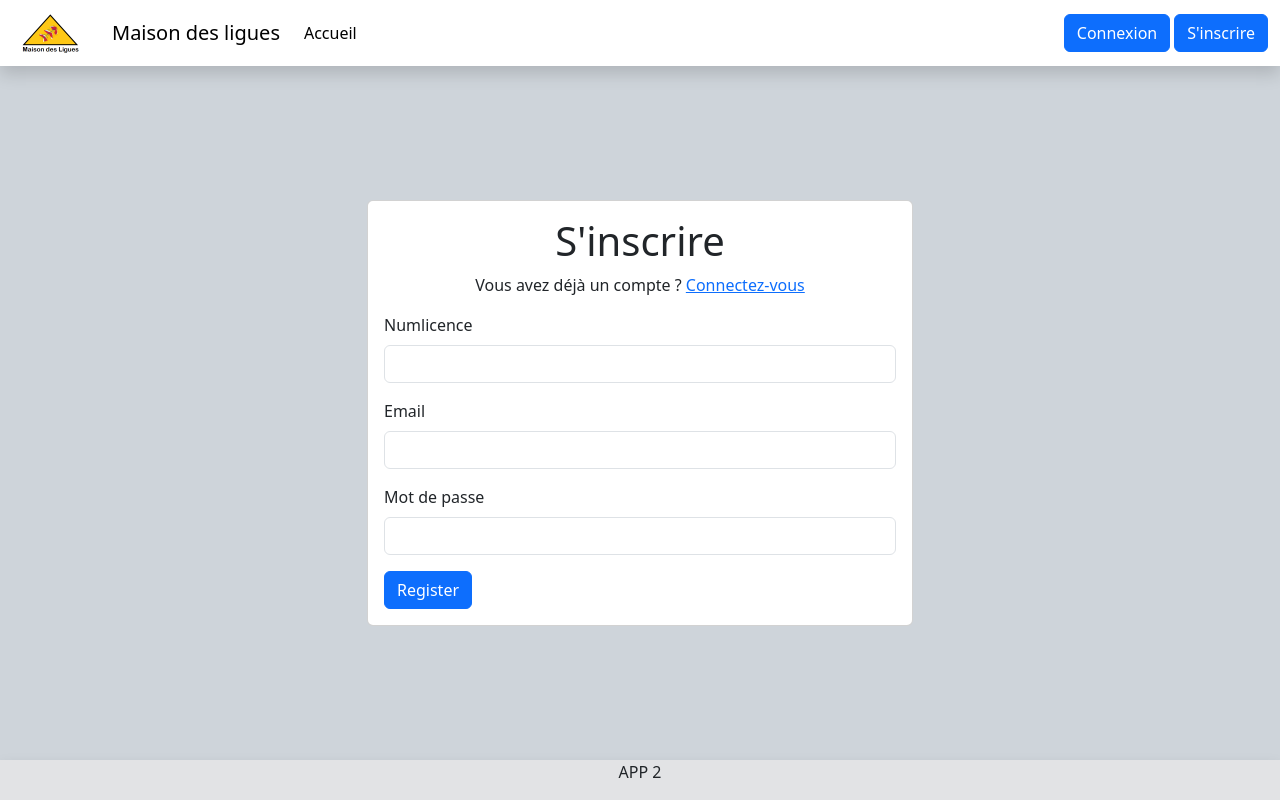
After one commit to MDL-2023-2024/client, a Symfony app: template templates/connexion/register.html.twig in a window 1280 px wide. The commit adds this page. Run offline with Twig, Linux system fonts and the light colour scheme; the template is opened without the code that fills it, so the values that code supplies are empty; form fields are guessed from the names that the template uses; some libraries are stand-ins or nearby versions.

Commit message:
🔧Interface d'enregistrement

```diff
--- /dev/null
+++ b/templates/connexion/base.html.twig
@@ -0,0 +1,16 @@
+{% extends 'base.html.twig' %}
+
+{% block body %}
+
+	<div class="container flex-grow-1">
+		<div class="row justify-content-center align-items-center h-100">
+			<div class="col-md-6">
+				<div class="card">
+					<div class="card-body">
+						{% block form %}{% endblock %}
+					</div>
+				</div>
+			</div>
+		</div>
+	</div>
+{% endblock %}
--- a/templates/connexion/index.html.twig
+++ b/templates/connexion/index.html.twig
@@ -17,7 +17,7 @@
 						<form method="post">
 							<input type="hidden" name="_csrf_token" value="{{ csrf_token('authenticate') }}">
 							<div class="mb-3">
-								<label for="username" class="form-label">Nom d'utilisateur</label>
+								<label for="username" class="form-label">E-mail</label>
 								<input type="email" value="{{ last_username }}" class="form-control" id="username" name="_username" autocomplete="email" required autofocus>
 							</div>
 							<div class="mb-3">
--- /dev/null
+++ b/templates/connexion/register.html.twig
@@ -0,0 +1,29 @@
+{% extends "connexion/base.html.twig" %}
+
+{% block title %}Register{% endblock %}
+
+{% block form %}
+    <h1 class="card-title text-center">S'inscrire</h1>
+    <p class="text-center">Vous avez déjà un compte ? <a href="{{ path('app_login') }}">Connectez-vous</a></p>
+    {% for flash_error in app.flashes('verify_email_error') %}
+        <div class="alert alert-danger" role="alert">{{ flash_error }}</div>
+    {% endfor %}
+    {{ form_errors(registrationForm) }}
+
+    {{ form_start(registrationForm) }}
+        <div class="mb-3">
+           {{ form_row(registrationForm.numlicence) }}
+        </div>
+        <div class="mb-3">
+        {{ form_row(registrationForm.email) }}
+        </div>
+        <div class="mb-3">
+        {{ form_row(registrationForm.plainPassword, {
+            label: 'Mot de passe'
+        }) }}
+        </div>
+
+        <button type="submit" class="btn btn-primary">Register</button>
+    {{ form_end(registrationForm) }}
+    {{parent()}}
+{% endblock %}
--- a/templates/elements/header.html.twig
+++ b/templates/elements/header.html.twig
@@ -26,7 +26,7 @@
 						<a class="nav-link" aria-current="page" href="{{path("app_login")}}">
 							<button class="btn btn-primary">Connexion</button>
 						</a>
-						<a class="nav-link ms-1" aria-current="page" href="#">
+						<a class="nav-link ms-1" aria-current="page" href="{{path("app_register")}}">
 							<button class="btn btn-primary" type="submit">S'inscrire</button>
 						</a>
 					{% endif %}
```
Also changed, not shown: templates/connexion/confirmation_email.html.twig (added, +11 -0 lines).
